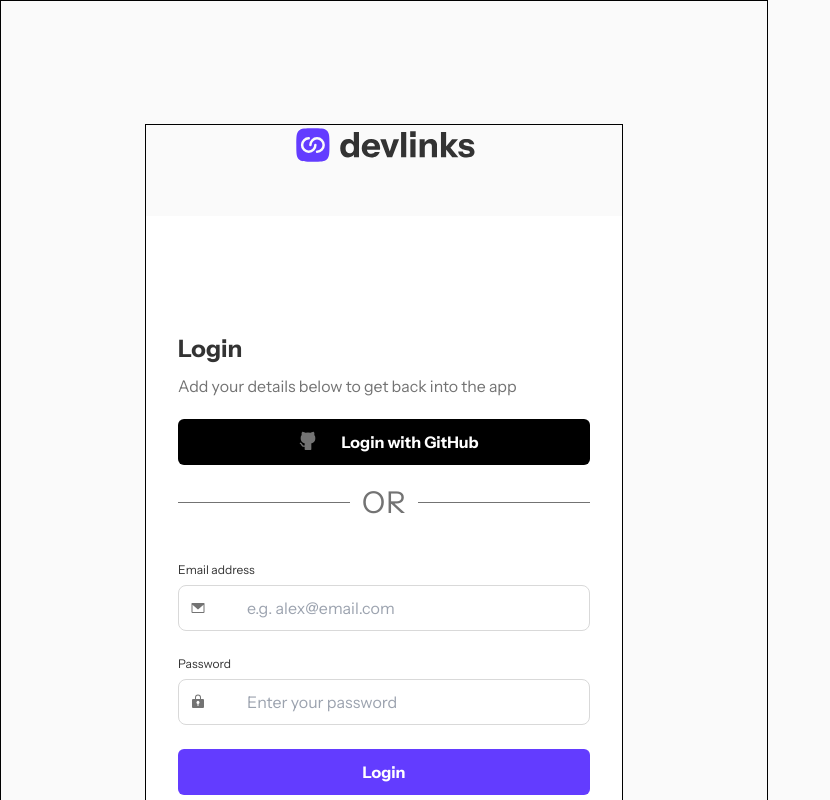
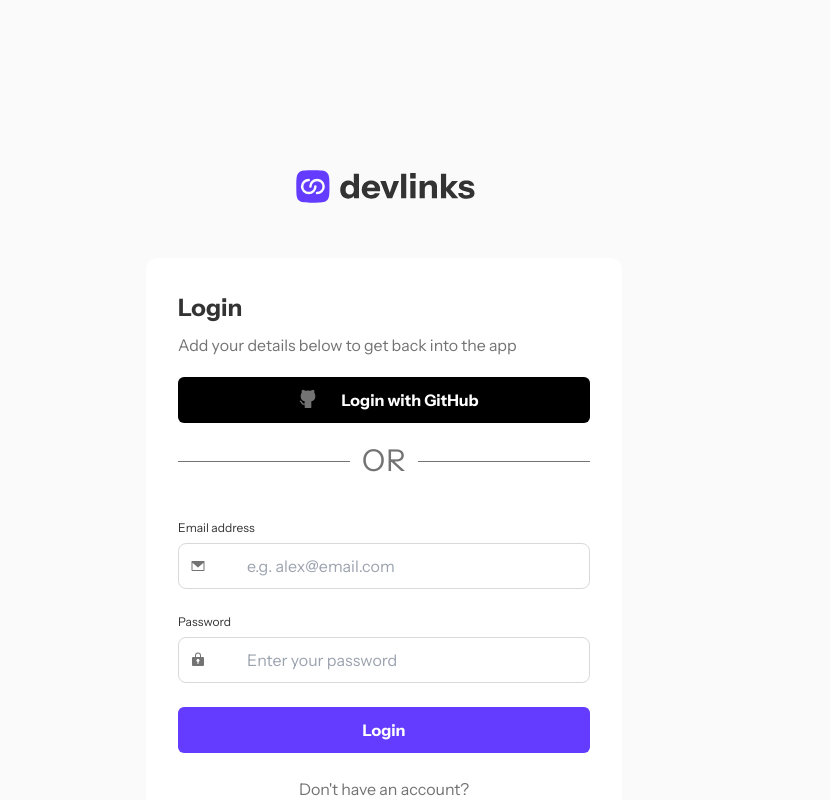
Before and after one commit to shaversj/link-sharing-app, a Next.js app: page /login in a window 1280 px wide. Shown: the top 800 px of the page, without its empty margins (0-830 px from the left). Built offline with nearby package versions, Linux system fonts and the light colour scheme.

Commit message:
Update Tablet Layout for Login Page

```diff
--- a/src/app/login/page.tsx
+++ b/src/app/login/page.tsx
@@ -5,14 +5,14 @@
 
 export default function LoginPage() {
   return (
-    <div className={"grid h-full place-items-center border border-black"}>
-      <div className={"md:w-[478px] md:bg-white w-[375px] border border-black p-8 font-instrumentSans antialiased"}>
-        <div className={"md:mb-[51px] md:px-0 md:h-[91px] md:w-[476px] md:-m-8 md:flex md:justify-center md:items-start w-full bg-gray-light"}>
+    <div className={"grid h-full w-full place-items-center bg-gray-light"}>
+      <div className={"md:p-0 md:w-[476px] w-[375px] bg-gray-light p-8 font-instrumentSans antialiased"}>
+        <div className={"md: md:px-0 md:h-[91px] md:flex md:justify-center md:items-start w-full bg-gray-light"}>
           <Image src="/images/logo-devlinks-large.svg" alt="Logo" width={182.5} height={40} />
         </div>
 
-        <div className={"md:bg-white "}>
-          <div className={"md:pt-[1 px] space-y-[8px] pt-[64px]"}>
+        <div className={"md:p-8 md:rounded-xl md:bg-white"}>
+          <div className={"md:pt-0 space-y-[8px] pt-[64px]"}>
             <h2 className={"text-left align-top text-[24px] font-bold leading-[150%] text-dark-gray"}>Login</h2>
             <p className={"text-[15.9px] leading-[150%] text-gray"}>Add your details below to get back into the app</p>
           </div>
```
